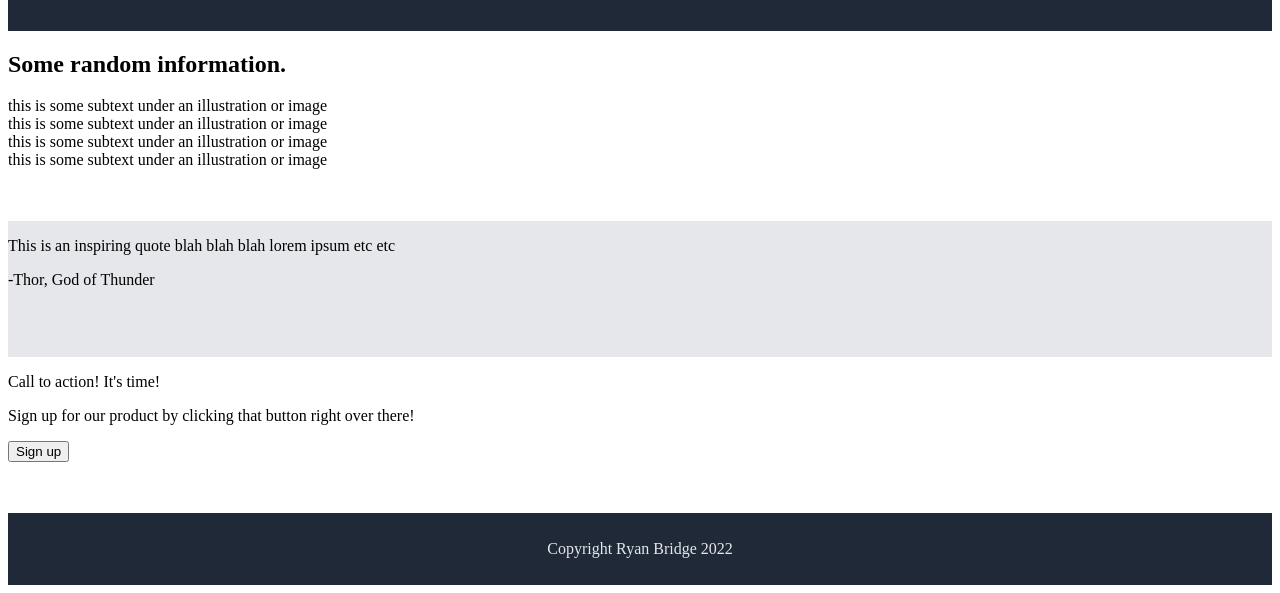
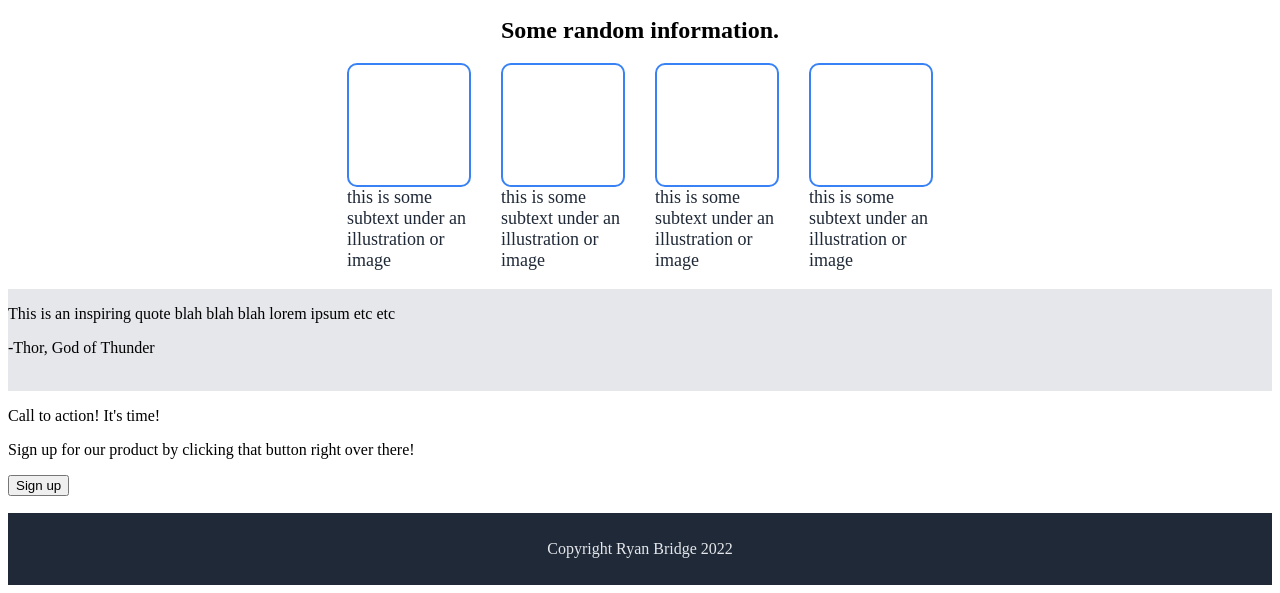
Before and after one commit to Ryanjbr/Landing-Page, a plain HTML site: page index.html in a window 1280 px wide. Shown: the part 235-828 px from the top of the page. Drawn offline with Linux system fonts and the light colour scheme.

Commit message:
Style "information" section
Once again, image placeholders should be replaced with images later.

```diff
--- a/style.css
+++ b/style.css
@@ -85,6 +85,27 @@ body {
 .images {
     height: 26%;
     flex: auto;
+    display: flex;
+    flex-direction: column;
+    align-items: center;
+}
+
+.container {
+    display: flex;
+    flex-wrap: wrap;
+    gap: 30px;
+}
+
+.img-place {
+    width: 120px;
+    height: 120px;
+    border: solid 2px #3882F6;
+    border-radius: 10px;
+}
+.text {
+    width: 120px;
+    font-size: 18px;
+    color: #1F2937
 }
 
 .quote {
```
